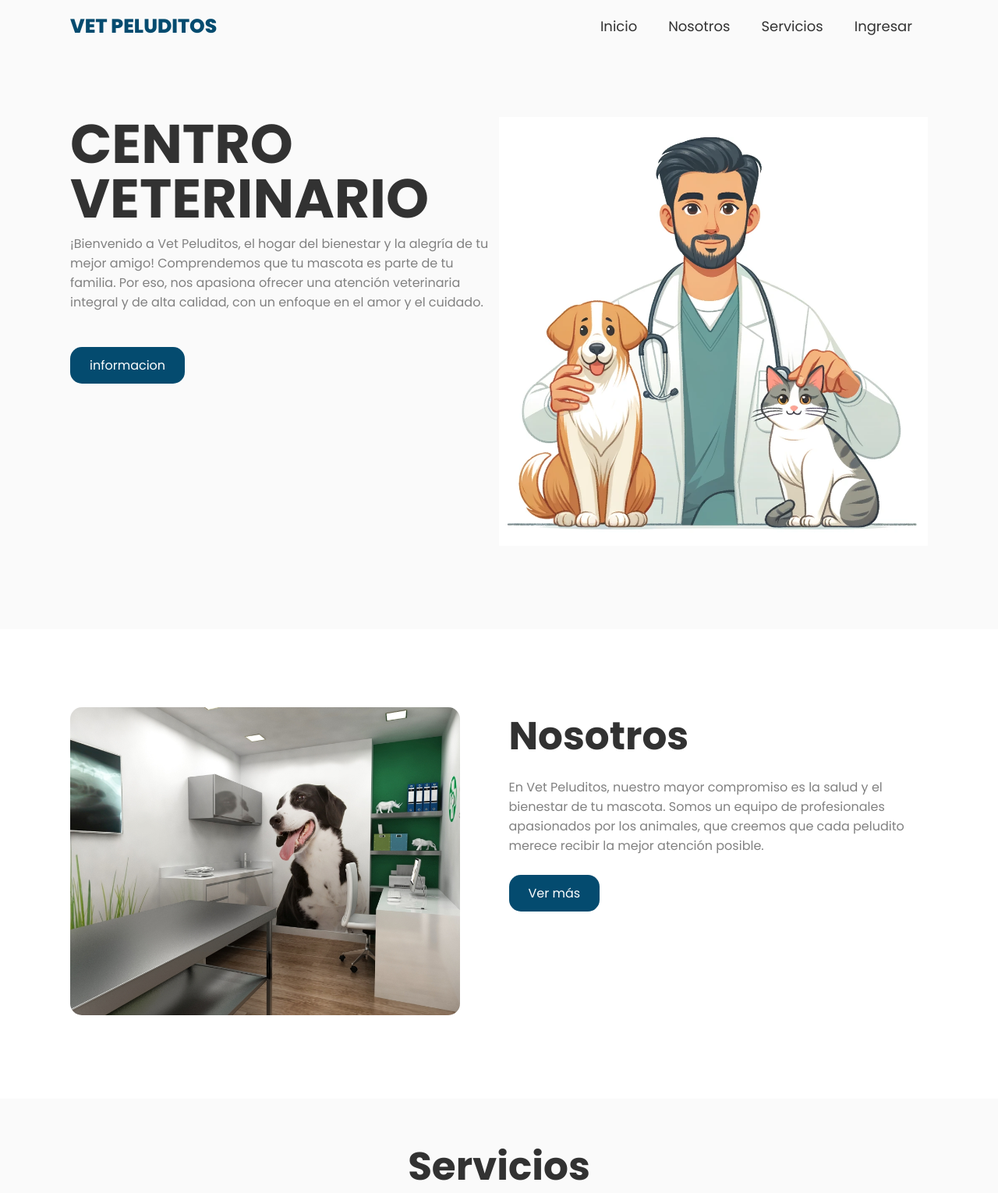
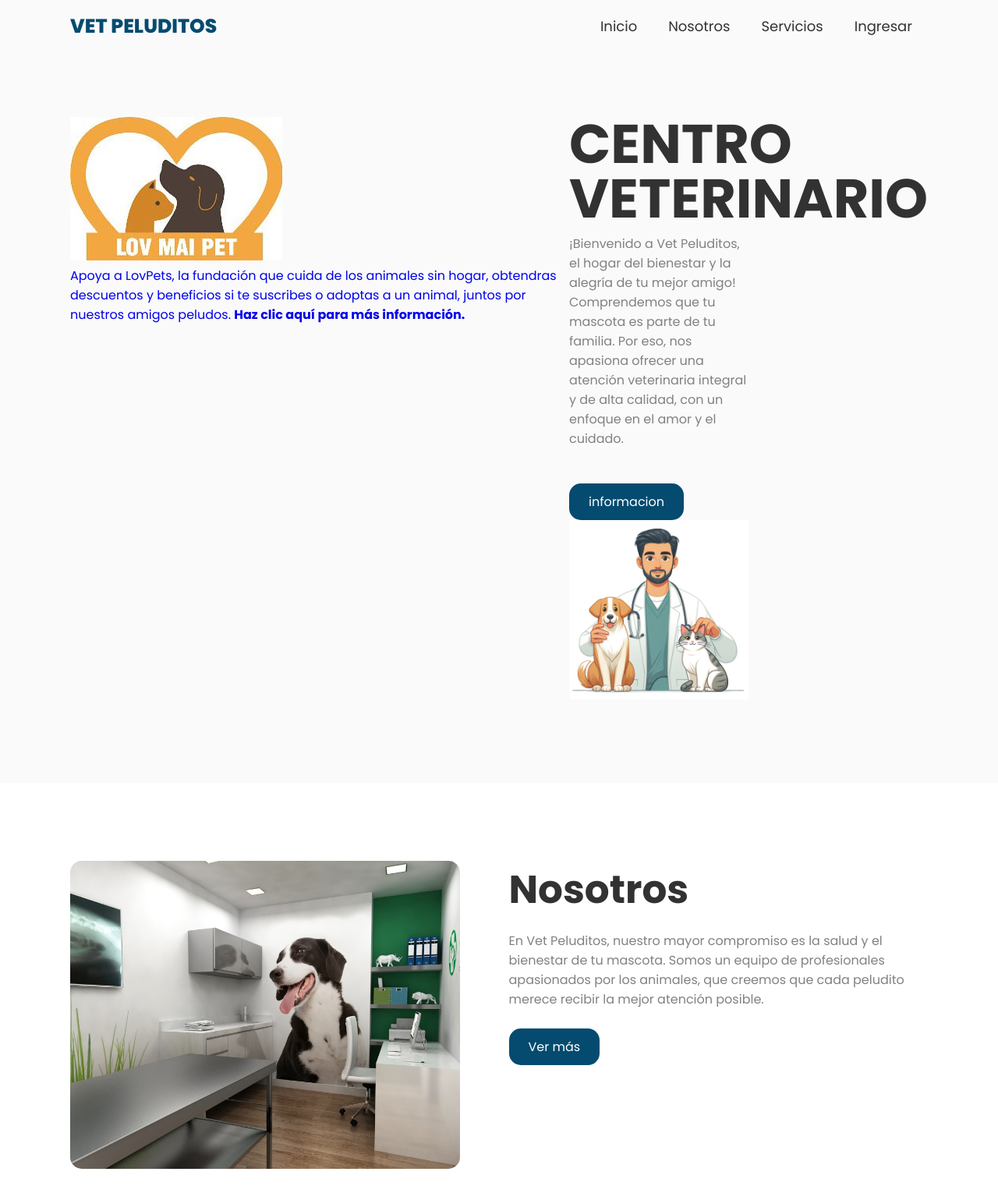
Before and after one commit to javieragarridoo/Veterinaria, a PHP site: page /Veterinaria/ in a window 1280 px wide. Shown: the top 1530 px of the page at 78% size. Run offline with PHP 8.4, Linux system fonts and the light colour scheme.

Commit message:
cambio de API y banner sin css

```diff
--- a/agendar_consulta.php
+++ b/agendar_consulta.php
@@ -1,6 +1,6 @@
 <link rel="stylesheet" href="agendar_consulta.css">
 <body>
     <div class="iframe-container">
-        <iframe src="https://agendapro.com/iframe/overview/bdcef531-34e7-48fd-803a-e2e3d0061cb4" frameborder="0" scrolling="yes"></iframe>
+        <iframe src="https://agendapro.com/iframe/overview/c049352f-3d93-4c33-b768-6a1d655c08c6" frameborder="0" scrolling="yes"></iframe>
     </div>
 </body>
--- a/index.php
+++ b/index.php
@@ -38,6 +38,16 @@ $isLoggedIn = isset($_SESSION['id']);
        </div>
 
    <div class="header-content container">
+
+           <!-- Banner promocional LovPets -->
+           <div class="banner-lovpets">
+                    <a href="https://lovpets.org" target="_blank">
+                        <img src="images/lovpets.jpg" alt="LovPets Fundación">
+                        <div class="banner-text">Apoya a LovPets, la fundación que cuida de los animales sin hogar, obtendras descuentos y beneficios si te suscribes o adoptas a un animal, juntos por nuestros amigos peludos. <strong>Haz clic aquí para más información.</strong></div>
+                    </a>
+                </div>
+           <div class="header-txt">
+
     <div class="header-txt">
         <h1> CENTRO VETERINARIO </h1>
         <p>
@@ -102,7 +112,7 @@ Comprendemos que tu mascota es parte de tu familia. Por eso, nos apasiona ofrece
 
         <form method="post" autocomplete="off">
 
-        <h2>Agenda consulta</h2>
+        <h2>Contáctanos</h2>
 
         <div class="input-group">
             <div class="input-container">
```
Also changed, not shown: images/lovpets.jpg (added).
